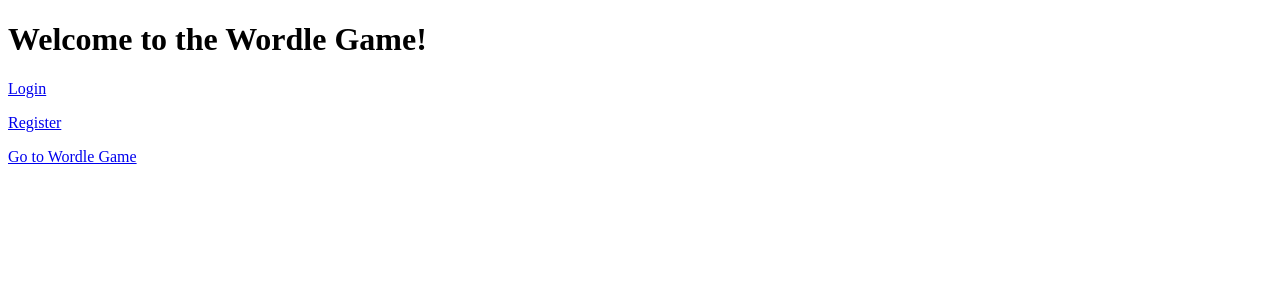
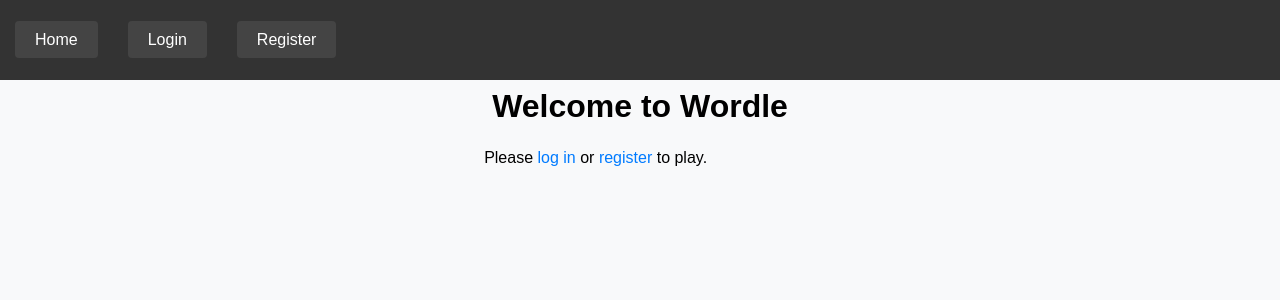
Before and after one commit to tomasztomato/djangowordle, a Django app: page / in a window 1280 px wide. Shown: the top 300 px of the page. Run offline with Django 5.2, Linux system fonts and the light colour scheme.

Commit message:
It works, how IDK, why IDC. Add basic login and registration, session, wordle game logic, styling and lots of cool stuff
Signed-off-by: tomasztomato <tomasztomato1@gmail.com>

```diff
--- /dev/null
+++ b/wordle_project/wordle/static/css/styles.css
@@ -0,0 +1,138 @@
+body {
+    display: flex;
+    flex-direction: column;
+    justify-content: flex-start;
+    align-items: center;
+    margin: 0;
+    font-family: Arial, sans-serif;
+    background-color: #f8f9fa;
+}
+
+h1 {
+    margin: 0;
+    padding: 0.5rem;
+    text-align: center;
+}
+
+nav {
+    background-color: #333;
+    position: sticky;
+    top: 0;
+    z-index: 100;
+    width: 100vw;
+    padding: 1rem 2rem;
+}
+
+nav ul {
+    list-style-type: none;
+    margin: 0;
+    padding: 0;
+    display: flex;
+    justify-content: flex-start;
+}
+
+nav ul li {
+    margin: 15px;
+}
+
+nav ul li a,
+nav ul li button {
+    color: white;
+    text-decoration: none;
+    padding: 10px 20px;
+    background-color: #444;
+    border: none;
+    cursor: pointer;
+    border-radius: 4px;
+}
+
+nav ul li button {
+    background-color: #d9534f;
+}
+
+nav ul li a:hover,
+nav ul li button:hover {
+    background-color: #5bc0de;
+}
+
+form {
+    display: flex;
+    flex-direction: column;
+    justify-content: center;
+    align-items: center;
+    gap: 1rem;
+    width: 100%;
+    max-width: 400px;
+    padding: 1.5rem;
+    border: 1px solid #ccc;
+    border-radius: 5px;
+    background-color: #fff;
+    box-shadow: 0 2px 8px rgba(0, 0, 0, 0.1);
+    margin-top: 2rem;
+}
+
+label {
+    align-self: flex-start;
+    margin-bottom: 0.25rem;
+}
+
+input {
+    width: 100%;
+    padding: 0.75rem;
+    border: 1px solid #ccc;
+    border-radius: 4px;
+    font-size: 1rem;
+}
+
+button {
+    padding: 0.75rem 1.5rem;
+    border: none;
+    border-radius: 4px;
+    background-color: #007bff;
+    color: #fff;
+    font-size: 1.2rem;
+    cursor: pointer;
+}
+
+button:hover {
+    background-color: #0056b3;
+}
+
+a {
+    color: #007bff;
+    text-decoration: none;
+}
+
+a:hover {
+    text-decoration: underline;
+}
+
+#wordle-game {
+    text-align: center;
+    margin-top: 30px;
+}
+
+#result span {
+    font-weight: bold;
+    padding: 5px;
+    margin: 0 2px;
+    display: inline-block;
+}
+
+#result .g {
+    background-color: green;
+    color: white;
+    border-radius: 3px;
+}
+
+#result .y {
+    background-color: yellow;
+    color: black;
+    border-radius: 3px;
+}
+
+#result .r {
+    background-color: red;
+    color: white;
+    border-radius: 3px;
+}
--- /dev/null
+++ b/wordle_project/wordle/templates/wordle/base.html
@@ -0,0 +1,28 @@
+<!doctype html>
+<html lang="en">
+    <head>
+        {% load static %}
+        <meta charset="UTF-8" />
+        <meta name="viewport" content="width=device-width, initial-scale=1.0" />
+        <title>{% block title %}Home{% endblock %}</title>
+        <link rel="stylesheet" href="{% static 'css/styles.css' %}" />
+    </head>
+    <body>
+        <nav>
+            <ul>
+                <li><a href="{% url 'home' %}">Home</a></li>
+                {% if user.is_authenticated %}
+                <li><a href="{% url 'wordle' %}">Play Wordle</a></li>
+                <li>
+                    <a href="{% url 'logout' %}"> LOGOUT </a>
+                </li>
+                {% else %}
+                <li><a href="{% url 'login' %}">Login</a></li>
+                <li><a href="{% url 'register' %}">Register</a></li>
+                {% endif %}
+            </ul>
+        </nav>
+
+        <div class="content">{% block content %} {% endblock %}</div>
+    </body>
+</html>
--- a/wordle_project/wordle/templates/wordle/home.html
+++ b/wordle_project/wordle/templates/wordle/home.html
@@ -1,14 +1,11 @@
-<!doctype html>
-<html lang="en">
-    <head>
-        <meta charset="UTF-8" />
-        <meta name="viewport" content="width=device-width, initial-scale=1.0" />
-        <title>Wordle - Home</title>
-    </head>
-    <body>
-        <h1>Welcome to the Wordle Game!</h1>
-        <p><a href="{% url 'login' %}">Login</a></p>
-        <p><a href="{% url 'register' %}">Register</a></p>
-        <p><a href="{% url 'wordle_game' %}">Go to Wordle Game</a></p>
-    </body>
-</html>
+{% extends 'wordle/base.html' %} {% block title %}Home{% endblock %} {% block content %}
+<h1>Welcome to Wordle</h1>
+
+{% if user.is_authenticated %}
+<p>Hello, {{ user.username }}! Ready to play?</p>
+{% else %}
+<p>
+    Please <a href="{% url 'login' %}">log in</a> or
+    <a href="{% url 'register' %}">register</a> to play.
+</p>
+{% endif %} {% endblock %}
--- a/wordle_project/wordle/urls.py
+++ b/wordle_project/wordle/urls.py
@@ -2,9 +2,9 @@
 from . import views
 
 urlpatterns = [
-    path('', views.home, name='home'),
+    path('', views.home_view, name='home'),
     path('login/', views.login_view, name='login'),
     path('logout/', views.logout_view, name='logout'),
-    path('wordle/', views.wordle_game, name='wordle_game'),
-    path('register/', views.register, name='register'),
+    path('wordle/', views.game_view, name='wordle'),
+    path('register/', views.register_view, name='register'),
 ]
--- a/wordle_project/wordle/views.py
+++ b/wordle_project/wordle/views.py
@@ -1,37 +1,80 @@
-from django.shortcuts import redirect, render
-from django.http import HttpResponse
+from django.shortcuts import render, redirect
+from django.contrib.auth.models import User
+from django.contrib.auth import authenticate, login, logout
+from django.contrib import messages
+from django.contrib.auth.decorators import login_required
 
-# Home view (the landing page after login)
-def home(request):
-    return render(request, 'wordle/home.html')  # Render home template
+def register_view(request):
+    if request.method == 'POST':
+        username = request.POST['username']
+        password = request.POST['password']
+        if User.objects.filter(username=username).exists():
+            messages.error(request, 'Username already exists.')
+        else:
+            User.objects.create_user(username=username, password=password)
+            messages.success(request, 'Registration successful! Please log in.')
+            return redirect('login')
+    return render(request, 'wordle/register.html')
 
-# Login view
 def login_view(request):
     if request.method == 'POST':
-        # Simple login logic: If username and password are correct
-        username = request.POST.get('username')
-        password = request.POST.get('password')
+        username = request.POST['username']
+        password = request.POST['password']
+        user = authenticate(request, username=username, password=password)
+        if user is not None:
+            login(request, user)
+            messages.success(request, 'Login successful!')
+            return redirect('home')
+        else:
+            messages.error(request, 'Invalid username or password.')
+    return render(request, 'wordle/login.html')
 
-        if username == 'user' and password == 'password':
-            return render(request, 'wordle/wordle_game.html')  # Redirect to the Wordle game page
+def logout_view(request):
+    logout(request)
+    messages.info(request, 'Logged out successfully.')
+    return redirect('home')
+
+def home_view(request):
+    return render(request, 'wordle/home.html')
+
+
+SECRET_WORD = 'apple'
+
+@login_required
+def game_view(request):
+    guessed_word = None
+    result = None
+
+    if request.method == 'POST':
+        guess = request.POST.get('guess', '').lower()
+
+        if len(guess) == 5:
+            if guess == SECRET_WORD:
+                guessed_word = guess
+                result = [(letter, 'g') for letter in guess]
+                messages.success(request, "Congratulations! You guessed the word.")
+            else:
+                result = []
+                secret_word_list = list(SECRET_WORD)
+                guess_list = list(guess)
+
+                matched_indices = []
+
+                for i in range(5):
+                    if guess_list[i] == secret_word_list[i]:
+                        result.append((guess_list[i], 'g'))
+                        matched_indices.append(i)
+                    else:
+                        result.append((guess_list[i], 'r'))
+
+                for i in range(5):
+                    if result[i][1] == 'r' and guess_list[i] in secret_word_list:
+                        if guess_list[i] != secret_word_list[i] and guess_list[i] not in [guess_list[j] for j in matched_indices]:
+                            result[i] = (guess_list[i], 'y')
+                            matched_indices.append(secret_word_list.index(guess_list[i]))
+
+                messages.error(request, "Try again! Incorrect guess.")
         else:
-            return 0
+            messages.error(request, "Please enter a valid 5-letter word.")
 
-    return render(request, 'wordle/login.html')  # Show login form
-
-def register(request):
-    if request.method == 'POST':
-        username = request.POST.get('username')
-        password = request.POST.get('password')
-        # Add logic here to save the user to the database (e.g., using Django's User model)
-        return redirect('login')  # Redirect to the login page
-
-    return render(request, 'wordle/register.html')
-
-# Logout view
-def logout_view(request):
-    return redirect('/')
-
-# Wordle game view
-def wordle_game(request):
-    return render(request, 'wordle/wordle_game.html')  # Render Wordle game page
+    return render(request, 'wordle/wordle_game.html', {'guessed_word': guessed_word, 'result': result})
--- a/wordle_project/wordle_project/settings.py
+++ b/wordle_project/wordle_project/settings.py
@@ -26,6 +26,8 @@
 DEBUG = True
 
 ALLOWED_HOSTS = []
+
+STATIC_URL = '/static/'
 
 LOGIN_URL = 'login'
 LOGIN_REDIRECT_URL = '/'
@@ -57,7 +59,9 @@
 TEMPLATES = [
     {
         'BACKEND': 'django.template.backends.django.DjangoTemplates',
-        'DIRS': [],
+        'DIRS': [
+            BASE_DIR / 'wordle' /' templates' / 'wordle',
+        ],
         'APP_DIRS': True,
         'OPTIONS': {
             'context_processors': [
```
Also changed, not shown: wordle_project/wordle/templates/wordle/login.html (+13 -11 lines), wordle_project/wordle/templates/wordle/register.html (+11 -10 lines), wordle_project/wordle/templates/wordle/wordle_game.html (+22 -13 lines).
